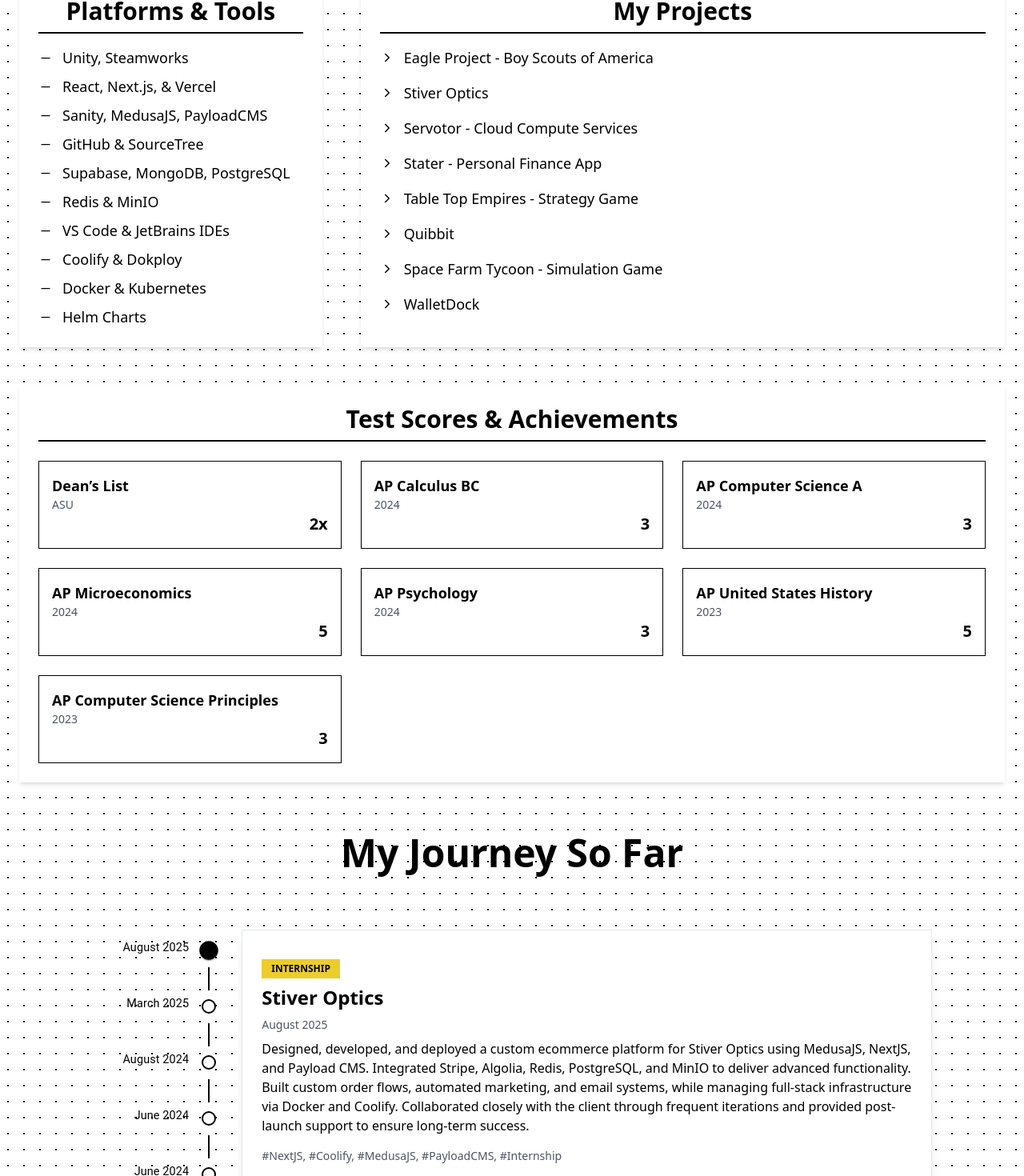
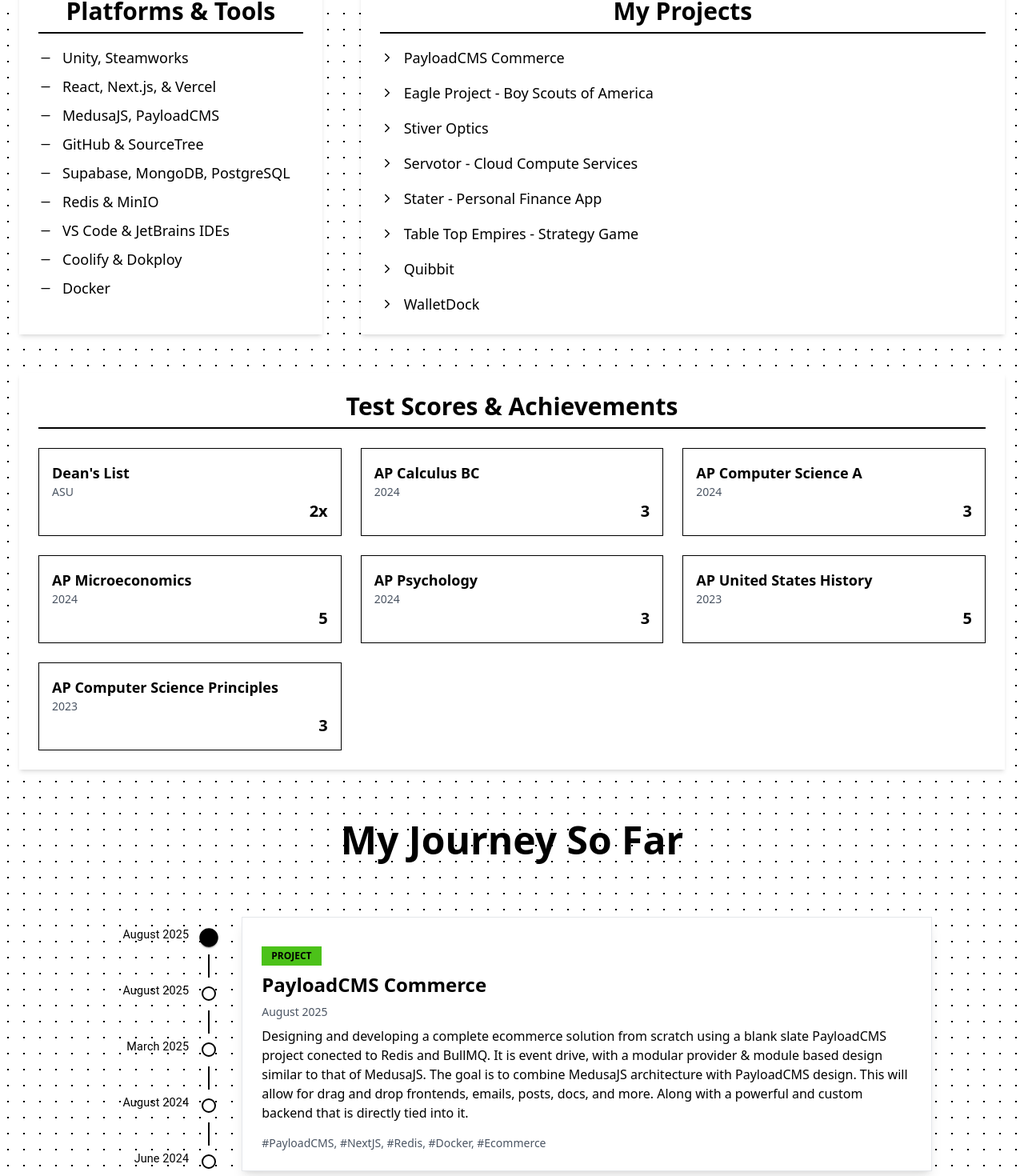
Before and after one commit to Tech-Know2/web_portfolio, a Next.js app in the folder portfolio/: page / in a window 1280 px wide. Shown: the part 1313-2783 px from the top of the page at 80% size. Built offline with nearby package versions, Linux system fonts and the light colour scheme.

Commit message:
Adding PayloadCMS commerce to the project

```diff
--- a/portfolio/src/app/aboutme.tsx
+++ b/portfolio/src/app/aboutme.tsx
@@ -115,9 +115,9 @@
         Education
       </h2>
       {[
-        { degree: "BS of Software Engineering", institution: "Arizona State University - Polytechnic", year: "2028", gpa:"3.88 GPA" },
-        { degree: "High School Diploma", institution: "Whitney High School", year: "2024", gpa:"4.25 GPA"  },
-        { degree: "Silicon Vally Immersion Camp", institution: "Menlo College", year: "2023", gpa:"N/A"  },
+        { degree: "BS of Software Engineering", institution: "Arizona State University - Polytechnic", year: "2028", gpa: "3.88 GPA" },
+        { degree: "High School Diploma", institution: "Whitney High School", year: "2024", gpa: "4.25 GPA" },
+        { degree: "Silicon Vally Immersion Camp", institution: "Menlo College", year: "2023", gpa: "N/A" },
       ].map((edu, index) => (
         <motion.div
           key={index}
@@ -194,7 +194,7 @@
         Platforms & Tools
       </h2>
       <ul className="text-lg text-black space-y-2">
-        {['Unity, Steamworks', 'React, Next.js, & Vercel', "Sanity, MedusaJS, PayloadCMS" , 'GitHub & SourceTree', 'Supabase, MongoDB, PostgreSQL', 'Redis & MinIO', 'VS Code & JetBrains IDEs', 'Coolify & Dokploy', 'Docker & Kubernetes', 'Helm Charts'].map((tool, index) => (
+        {['Unity, Steamworks', 'React, Next.js, & Vercel', "MedusaJS, PayloadCMS", 'GitHub & SourceTree', 'Supabase, MongoDB, PostgreSQL', 'Redis & MinIO', 'VS Code & JetBrains IDEs', 'Coolify & Dokploy', 'Docker'].map((tool, index) => (
           <li
             key={index}
             className="flex items-center"
@@ -212,7 +212,7 @@
   const { ref, inView } = useInView({ triggerOnce: true, threshold: 0.5 });
 
   const tests = [
-    { test: "Dean’s List", score: "2x", date: "ASU" },
+    { test: "Dean's List", score: "2x", date: "ASU" },
     { test: "AP Calculus BC", score: "3", date: "2024" },
     { test: "AP Computer Science A", score: "3", date: "2024" },
     { test: "AP Microeconomics", score: "5", date: "2024" },
@@ -278,6 +278,11 @@
       <ul className="space-y-4" >
         {[
           {
+            title: "PayloadCMS Commerce",
+            description:
+              "This is a completly custom ecommerce platform built with PayloadCMS, NextJS, PostgreSQL, Redis, and BullMQ. Its event driven using Redis for event management. PayloadCMS is for the frontend and backend management. It manages and types the schemas, collections, and types. The system is modular and composable with the ability for developers to build modules for admins to interact with. if you want to know more, check out my LinkedIn posts on it.",
+          },
+          {
             title: "Eagle Project - Boy Scouts of America",
             description:
               "I spent 2 years working with the Chester California's Parks and Recreactions Department to build several benches for their community on a donated outdoor trail and walking area. I collaborated with local government, businesses, and volutneers to build benches for a community 3 hours away from my home.",
@@ -308,11 +313,6 @@
               "Created and launched a flash game streaming platform in middle school to provide students with accessible entertainment, bypassing restrictive school network blocks.",
           },
           {
-            title: "Space Farm Tycoon - Simulation Game",
-            description:
-              "Developed my largest project on Scratch—a space simulation game where players can create and manage their own Mars settlement, simulating a small economy. Built for my middle school science midterm.",
-          },
-          {
             title: "WalletDock",
             description:
               "I made this using Thirdweb's account abstraction for crypto wallets across EVMs and then I also used Decent for swapping and bridging. This was a cool proof of concept that I made so that I could see how Web3 development occured.",
@@ -330,9 +330,8 @@
               <div className="flex items-center">
                 {/* Change the icon depending on the expanded state */}
                 <FiChevronRight
-                  className={`mr-3 text-black transform ${
-                    expandedProject === index ? "rotate-90" : "rotate-0"
-                  } transition-transform duration-300`}
+                  className={`mr-3 text-black transform ${expandedProject === index ? "rotate-90" : "rotate-0"
+                    } transition-transform duration-300`}
                 />
                 {project.title}
               </div>
--- a/portfolio/src/app/hero.tsx
+++ b/portfolio/src/app/hero.tsx
@@ -6,7 +6,7 @@
 import { FaLinkedin, FaYoutube, FaHandshake, FaGithub, FaBlogger } from "react-icons/fa";
 
 const projectLinks = [
-  { title: "Phestus", href: "#projects", delay: 0.7 },
+  { title: "PayloadCMS Commerce", href: "#projects", delay: 0.7 },
   { title: "Servotor", href: "#projects", delay: 0.8 },
   { title: "Stiver Optics", href: "#projects", delay: 0.9 },
 ];
--- a/portfolio/src/app/projects.tsx
+++ b/portfolio/src/app/projects.tsx
@@ -4,10 +4,10 @@
 
 const projectsData = [
   {
-    title: "Phestus",
+    title: "PayloadCMS",
     description:
-      "I am working on launching my web development and hosting agency for static and ecommerce websites. Static websites are built wih NextJS and PayloadCMS to make them dynamic and customizable, but they lack ecommerce capabilities. The Ecommerce websites will be built using tools like Saleor, MedusaJS, and Vendure. Taking what I learned from Stiver and turning it into a cloud hosting system by using Docker and docker deployment software like Terraform, Dokploy, and more.",
-    link: "https://phestus.com",
+      "This is a completly custom ecommerce platform built with PayloadCMS, NextJS, PostgreSQL, Redis, and BullMQ. Its event driven using Redis for event management. PayloadCMS is for the frontend and backend management. It manages and types the schemas, collections, and types. The system is modular and composable with the ability for developers to build modules for admins to interact with. if you want to know more, check out my LinkedIn posts on it.",
+    link: "https://www.linkedin.com/in/james-cooper-harris/",
     startDate: "October 2025",
     endDate: "Present",
   },
--- a/portfolio/src/app/timeline.tsx
+++ b/portfolio/src/app/timeline.tsx
@@ -11,6 +11,14 @@
 import { MdArrowBack, MdArrowForward } from "react-icons/md";
 
 const events = [
+  {
+    title: "PayloadCMS Commerce",
+    description: "Designing and developing a complete ecommerce solution from scratch using a blank slate PayloadCMS project conected to Redis and BullMQ. It is event drive, with a modular provider & module based design similar to that of MedusaJS. The goal is to combine MedusaJS architecture with PayloadCMS design. This will allow for drag and drop frontends, emails, posts, docs, and more. Along with a powerful and custom backend that is directly tied into it.",
+    date: "August 2025",
+    hashtags:"#PayloadCMS, #NextJS, #Redis, #Docker, #Ecommerce",
+    badge:"Project",
+    importance: "1"
+  },
   {
     title: "Stiver Optics",
     description: "Designed, developed, and deployed a custom ecommerce platform for Stiver Optics using MedusaJS, NextJS, and Payload CMS. Integrated Stripe, Algolia, Redis, PostgreSQL, and MinIO to deliver advanced functionality. Built custom order flows, automated marketing, and email systems, while managing full-stack infrastructure via Docker and Coolify. Collaborated closely with the client through frequent iterations and provided post-launch support to ensure long-term success.",
```
